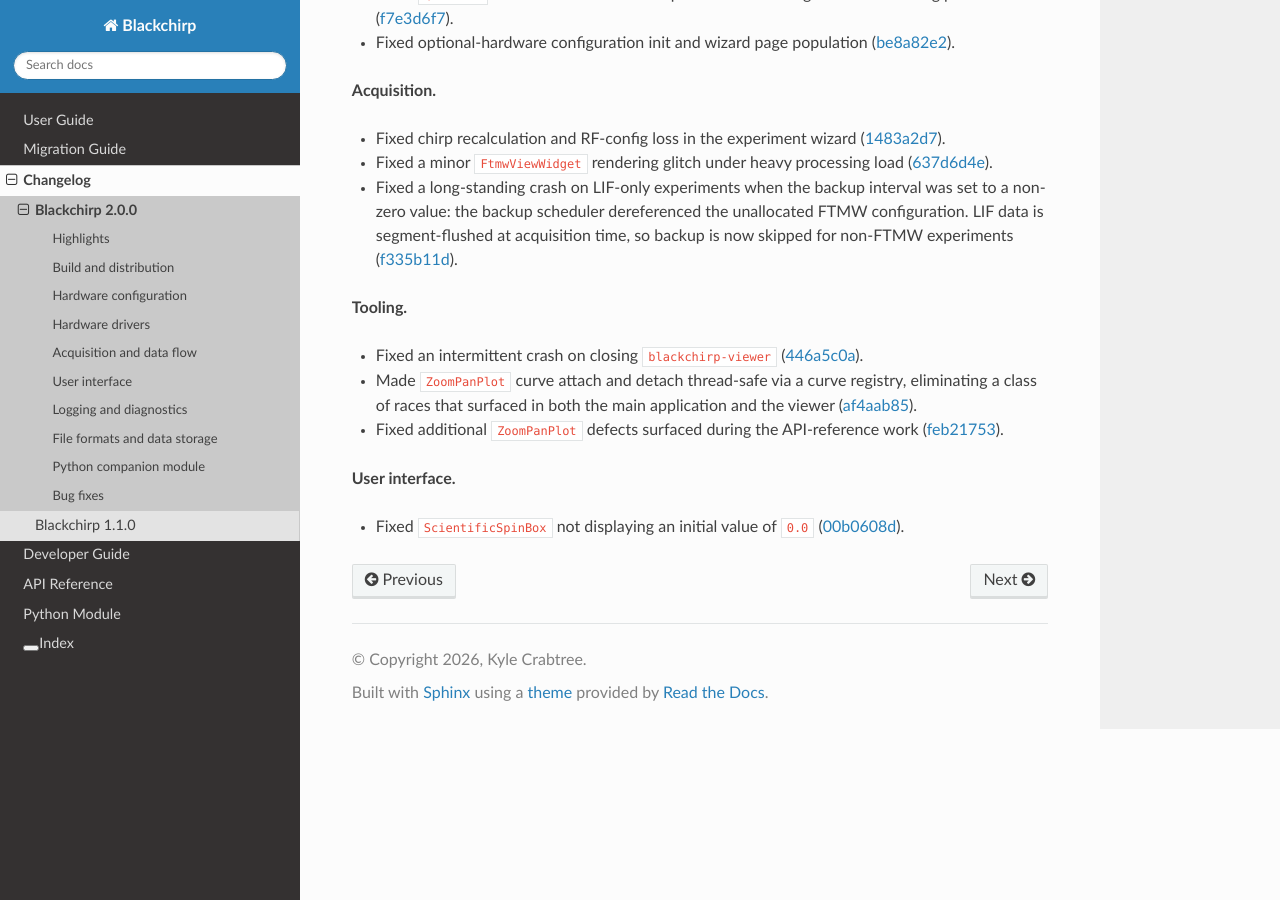
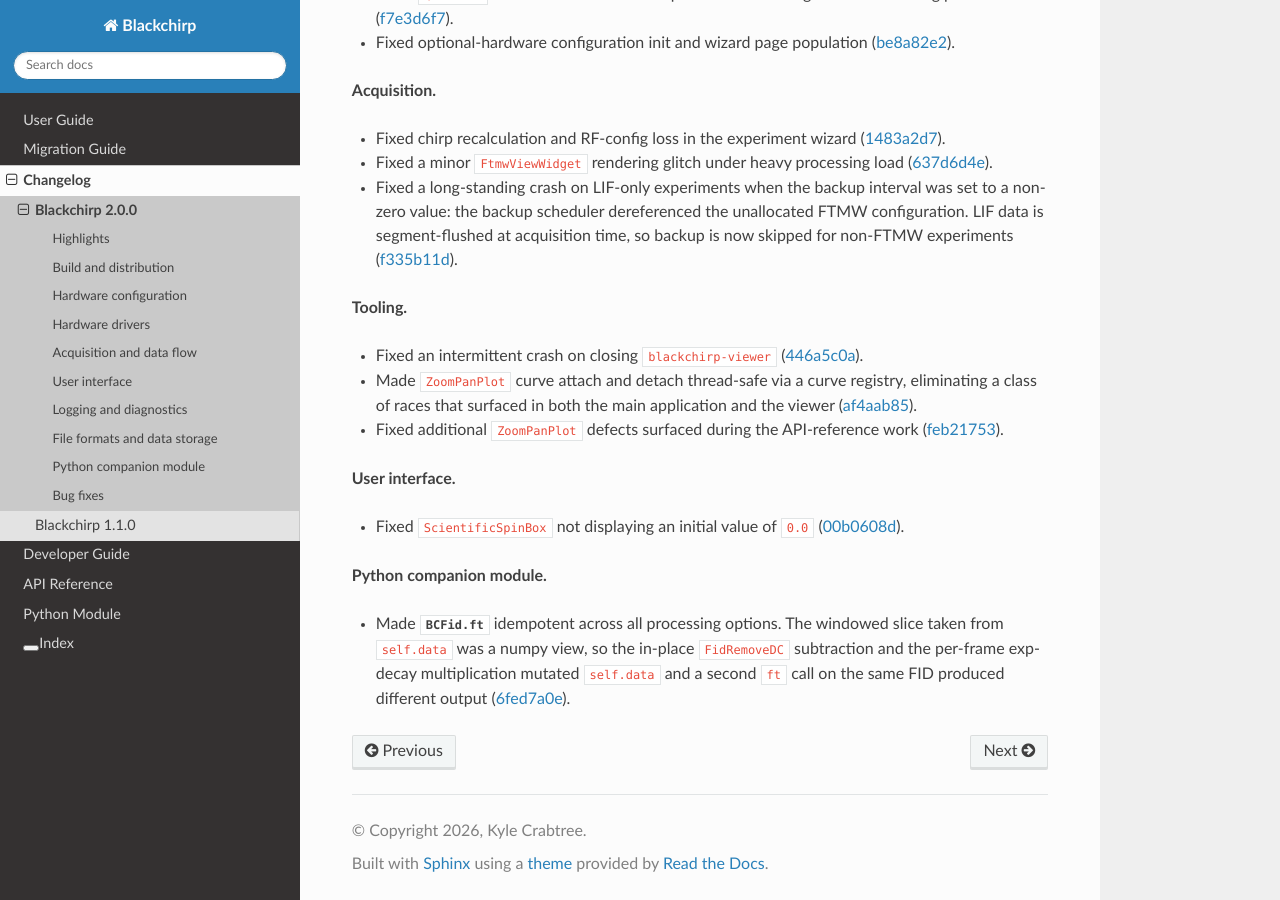
Before and after one commit to kncrabtree/blackchirp, a Sphinx documentation site: the page built from doc/source/changelog/2.0.0.rst, in a window 1280 px wide and 900 px high, scrolled down 5838 px. Built offline with Sphinx 7.4.7 and the Read the Docs theme 3.1.0, drawn with Linux system fonts in a browser that asks for light colours.

Commit message:
Note BCFid.ft idempotence fix in 2.0.0 changelog
Co-Authored-By: Claude Opus 4.7 (1M context) <noreply@anthropic.com>

```diff
--- a/doc/source/changelog/2.0.0.rst
+++ b/doc/source/changelog/2.0.0.rst
@@ -392,3 +392,13 @@ Bug fixes
 
 - Fixed ``ScientificSpinBox`` not displaying an initial value
   of ``0.0`` (:commit:`00b0608d`).
+
+**Python companion module.**
+
+- Made :meth:`BCFid.ft <blackchirp.BCFid.ft>` idempotent across
+  all processing options. The windowed slice taken from
+  ``self.data`` was a numpy view, so the in-place
+  ``FidRemoveDC`` subtraction and the per-frame exp-decay
+  multiplication mutated ``self.data`` and a second ``ft`` call
+  on the same FID produced different output
+  (:commit:`6fed7a0e`).
```
